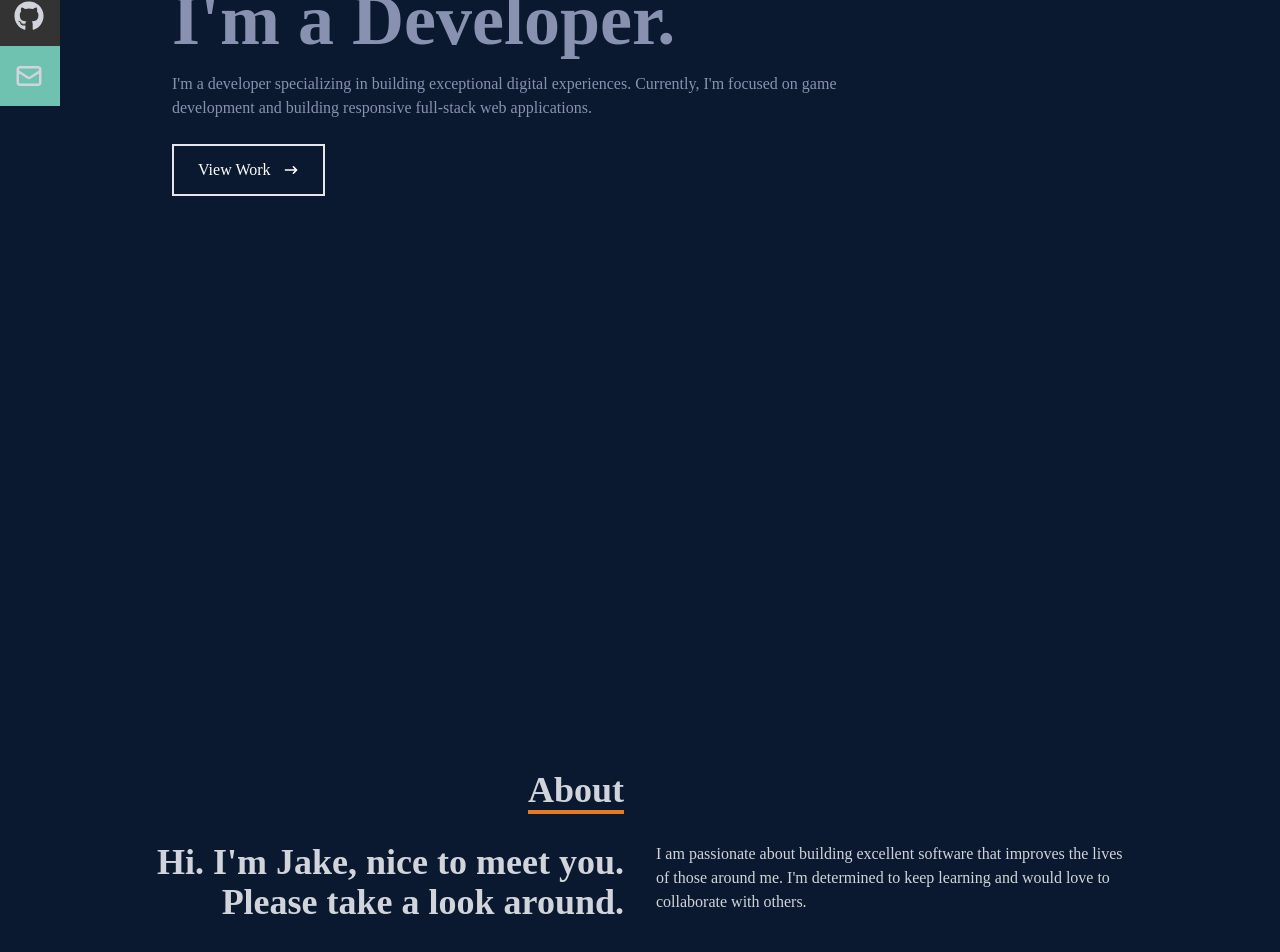
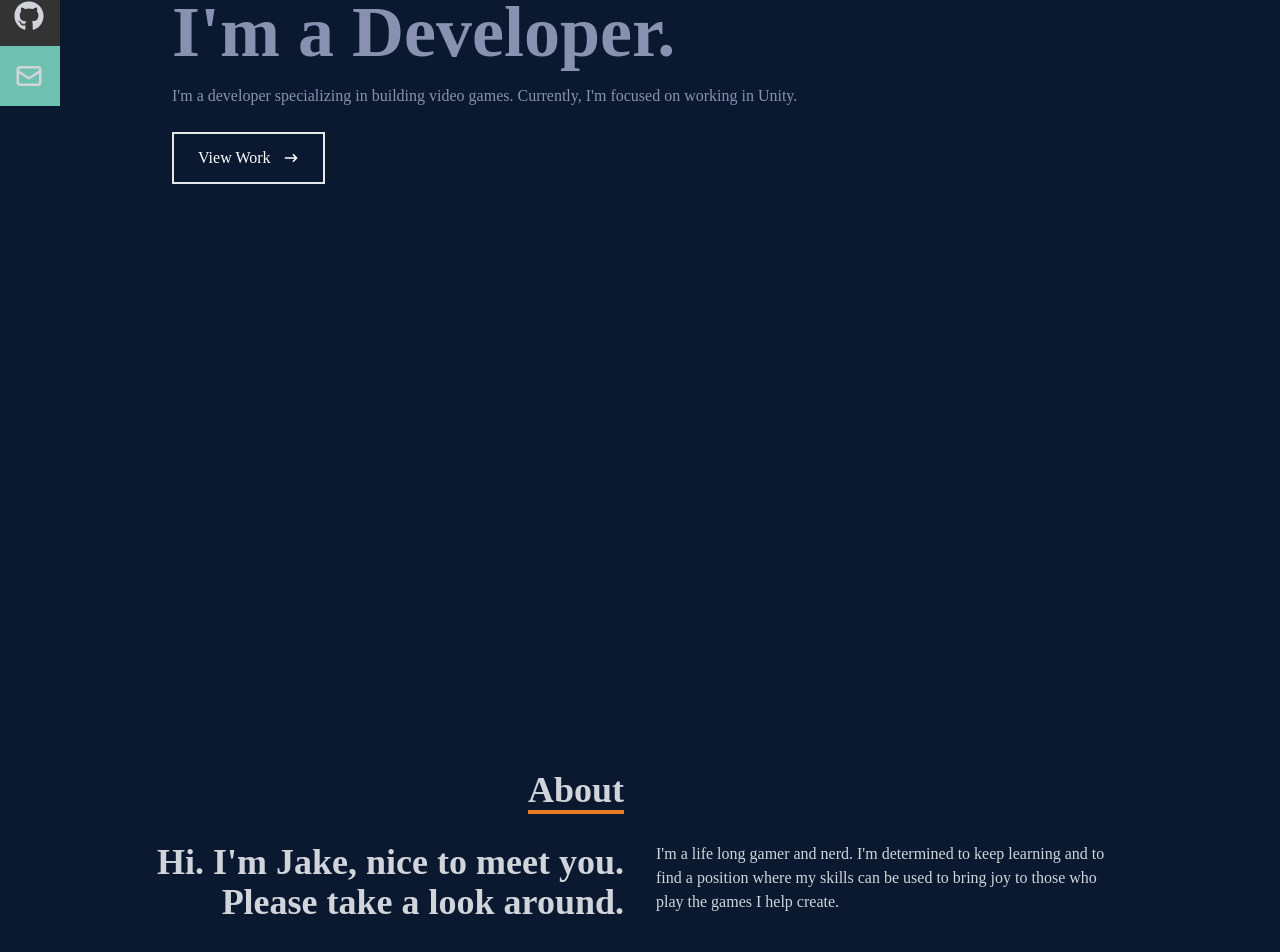
Before and after one commit to jakedusing/react-portfolio, a React (Create React App) app: page / in a window 1280 px wide. Shown: the part 354-1306 px from the top of the page. Built offline with nearby package versions, Linux system fonts and the light colour scheme.

Commit message:
update home and about section

```diff
--- a/src/components/About.jsx
+++ b/src/components/About.jsx
@@ -18,9 +18,9 @@ const About = () => {
           </div>
           <div>
             <p>
-              I am passionate about building excellent software that improves
-              the lives of those around me. I'm determined to keep learning and
-              would love to collaborate with others.
+              I'm a life long gamer and nerd. I'm determined to keep learning
+              and to find a position where my skills can be used to bring joy to
+              those who play the games I help create.
             </p>
           </div>
         </div>
--- a/src/components/Home.jsx
+++ b/src/components/Home.jsx
@@ -25,9 +25,8 @@ const Home = () => {
           I'm a Developer.
         </h2>
         <p className="text-[#8892b0] py-4 max-w-[700px]">
-          I'm a developer specializing in building exceptional digital
-          experiences. Currently, I'm focused on game development and building
-          responsive full-stack web applications.
+          I'm a developer specializing in building video games. Currently, I'm
+          focused on working in Unity.
         </p>
         <div>
           <Link to="work" smooth={true} duration={500}>
```
